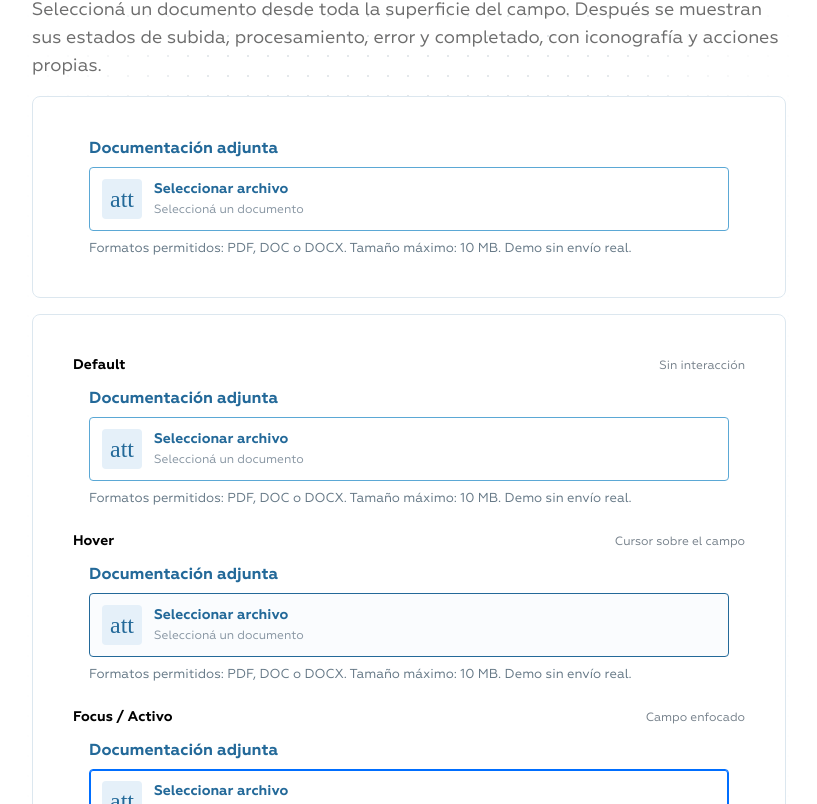
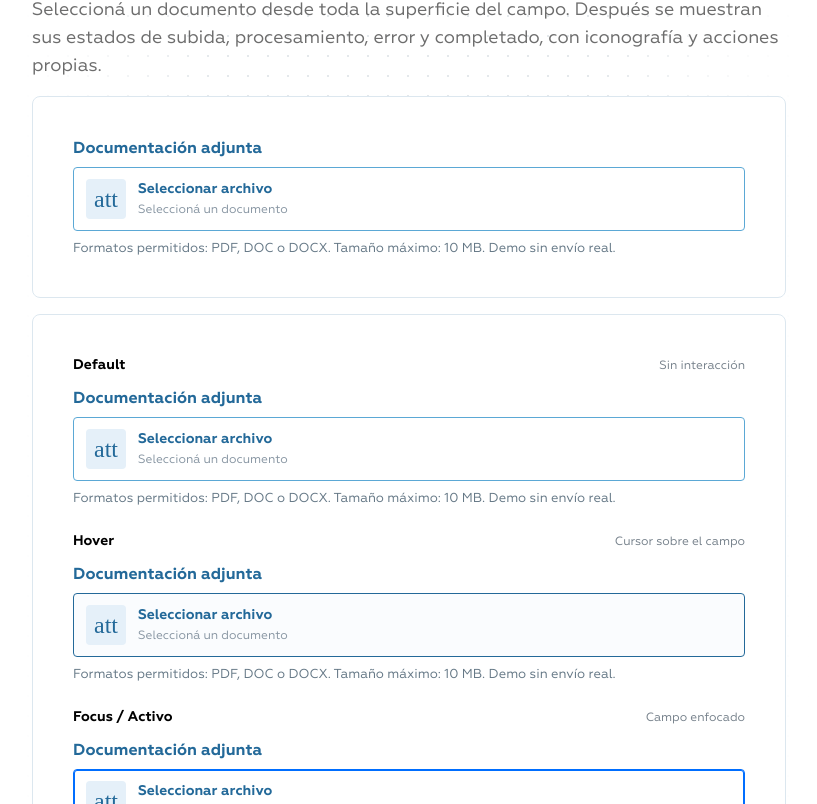
Before and after one commit to SantiagoM96/mlz-muni, a React (Vite) app: page /ui-kit-andy/componentes/adjuntos in a window 1280 px wide. Shown: the part 4116-4920 px from the top of the page, without its empty margins (252-1069 px from the left). Built offline with nearby package versions, Linux system fonts and the light colour scheme; a web font is replaced by a local one.

Commit message:
fix(ui-kit): match icon attachment input and states width to standard and dashed

```diff
--- a/src/pages/andy-kit/andy-attachment-gallery.css
+++ b/src/pages/andy-kit/andy-attachment-gallery.css
@@ -51,7 +51,7 @@
 
 /* Attachment · variante Ícono: un solo campo clickeable, alineado con
    los controles del sistema. La fila seleccionada conserva acciones independientes. */
-.andy-icon-upload{width:min(100%,640px);display:flex;flex-direction:column;gap:8px;font-family:Geometria,'Century Gothic',Arial,sans-serif}
+.andy-icon-upload{width:100%;max-width:100%;min-width:0;display:flex;flex-direction:column;gap:8px;font-family:Geometria,'Century Gothic',Arial,sans-serif}
 .andy-icon-upload-trigger{display:flex;align-items:center;gap:12px;position:relative;width:100%;min-height:64px;padding:8px 12px;box-sizing:border-box;border:1px solid #5ba8d5;border-radius:var(--mlz-radius-sm);background:#fff;cursor:pointer;transition:border-color .14s ease,background-color .14s ease,box-shadow .14s ease}
 .andy-icon-upload-trigger:hover{border-color:#236999;background:#fafcfe}
 .andy-icon-upload-trigger:focus-within{border-color:#006eff;box-shadow:inset 0 0 0 1px #006eff}
@@ -143,15 +143,16 @@
 /* La matriz de Ícono sigue el mismo patrón editorial que Estándar y Borde
    punteado: una muestra interactiva y otra caja con ocho estados rotulados. */
 .andy-doc-layout .andy-doc-page .andy-doc-demo .andy-icon-state-matrix{
- width:min(100%,674px);
+ width:min(100%,760px);
  max-width:100%;
  margin-inline:auto;
 }
 .andy-icon-state-matrix .andy-state-cell{min-width:0}
 .andy-icon-state-matrix .andy-icon-upload{
- width:min(100%,640px);
+ width:100%;
  max-width:100%;
- margin-inline:auto;
+ min-width:0;
+ margin-inline:0;
 }
 .andy-icon-upload[data-state="hover"] .andy-icon-upload-trigger{
  border-color:#236999;
```
